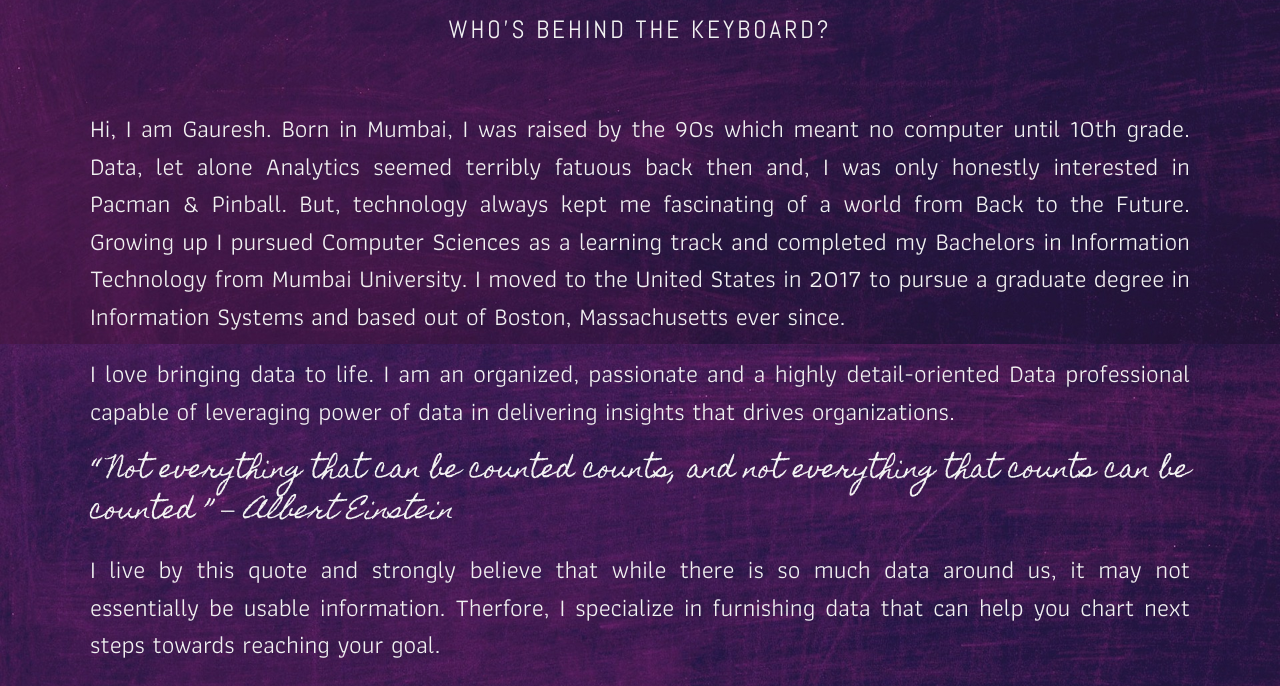
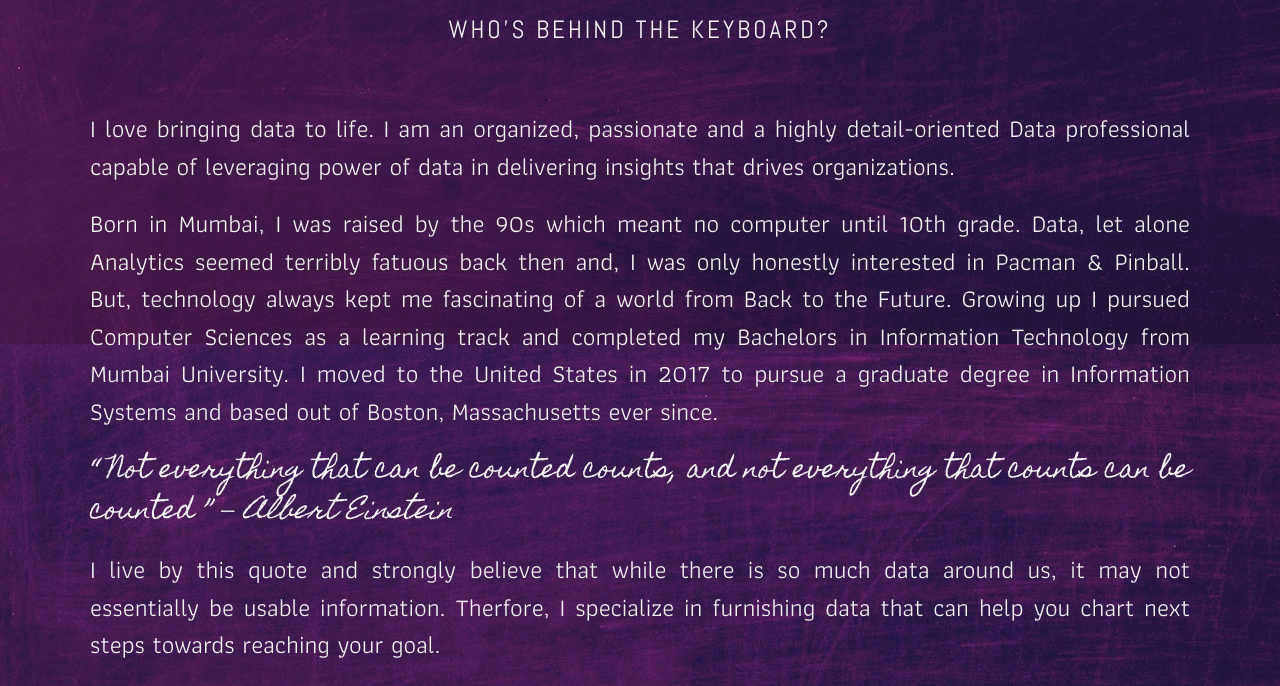
Before and after one commit to karmickoala31/MyWebsite, a plain HTML site: page index.html in a window 1280 px wide. Shown: the part 1576-2262 px from the top of the page. Drawn offline with nearby package versions, Linux system fonts and the light colour scheme; a web font is replaced by a local one.

Commit message:
changed bio

```diff
--- a/index.html
+++ b/index.html
@@ -86,9 +86,10 @@
               <h6>Who's behind the keyboard?</h6>
             </div>
             <p  data-aos="fade-left" data-aos-delay="130">
-             Hi, I am Gauresh. Born in Mumbai, I was raised by the 90s which meant no computer until 10th grade. Data, let alone Analytics seemed terribly fatuous back then and, I was only honestly interested in Pacman & Pinball. But, technology always kept me fascinating of a world from Back to the Future. Growing up I pursued Computer Sciences as a learning track and completed my Bachelors in Information Technology from Mumbai University. I moved to the United States in 2017 to pursue a graduate degree in Information Systems and based out of Boston, Massachusetts ever since.
+              I love bringing data to life. I am an organized, passionate and a highly detail-oriented Data professional capable of leveraging power of data in delivering insights that drives organizations.
             </p>
-            <p data-aos="fade-left" data-aos-delay="130">I love bringing data to life. I am an organized, passionate and a highly detail-oriented Data professional capable of leveraging power of data in delivering insights that drives organizations.
+            <p data-aos="fade-left" data-aos-delay="130">
+              Born in Mumbai, I was raised by the 90s which meant no computer until 10th grade. Data, let alone Analytics seemed terribly fatuous back then and, I was only honestly interested in Pacman & Pinball. But, technology always kept me fascinating of a world from Back to the Future. Growing up I pursued Computer Sciences as a learning track and completed my Bachelors in Information Technology from Mumbai University. I moved to the United States in 2017 to pursue a graduate degree in Information Systems and based out of Boston, Massachusetts ever since.
             </p>
             <p class="quote-line"  data-aos="fade-left" data-aos-delay="130">
               <q id="quote">
--- a/script.js
+++ b/script.js
@@ -7,9 +7,6 @@ jQuery(document).ready(function ($) {
         },700); // set the time here
     });
 });
-
-/*Particles backdrop*/
-
 
 /*Toggle animation*/
 $(document).ready(function() {
```
